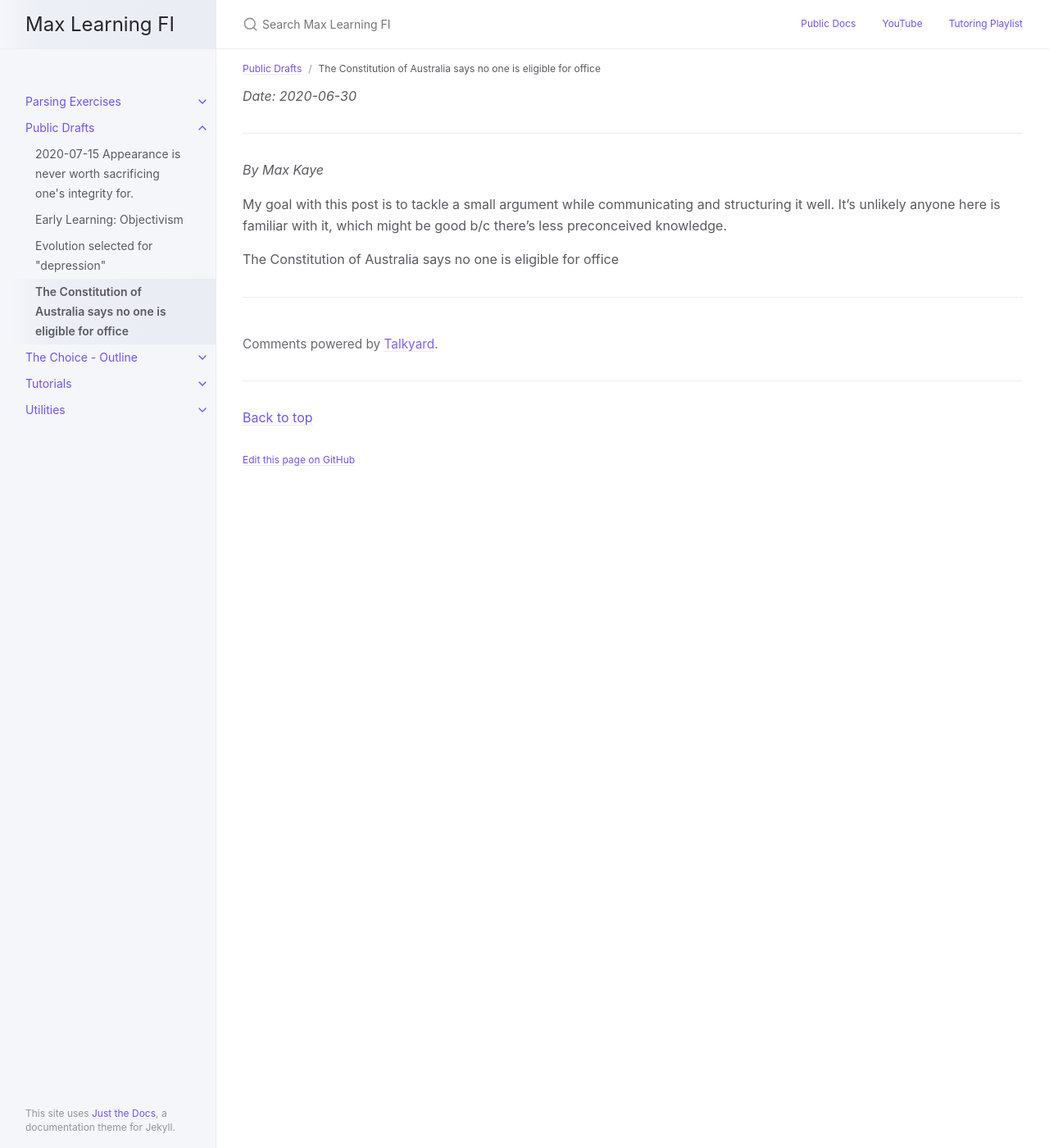
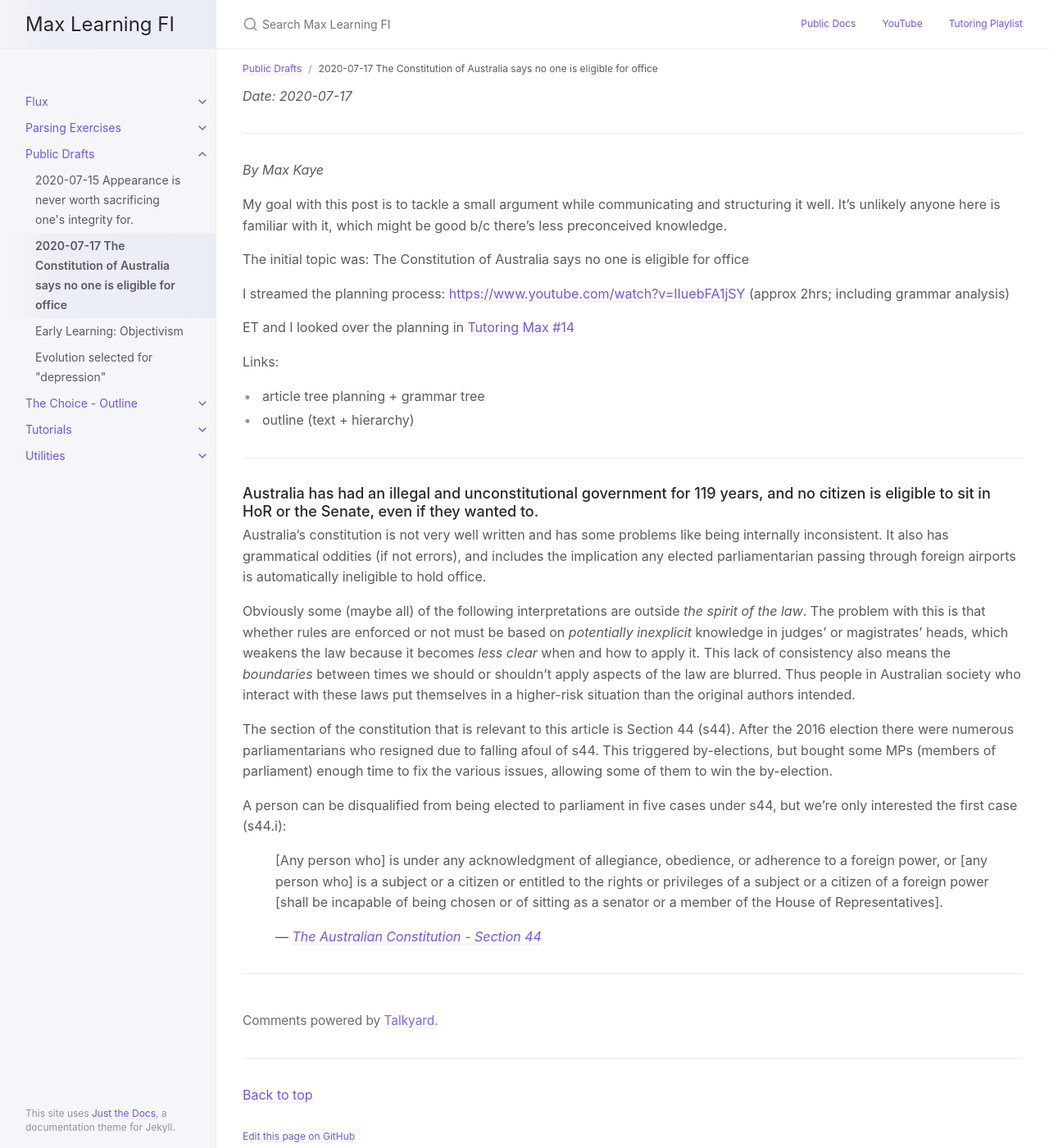
Before and after one commit to curi/fi, a Jekyll site: the page built from docs/pub-drafts/aus-constitution-contradiction.md, in a window 1280 px wide and 1400 px high. Shown: the whole window at 82% size. Built offline with Jekyll 4.4.1, drawn with Linux system fonts in a browser that asks for light colours.

```diff
--- a/docs/pub-drafts/aus-constitution-contradiction.md
+++ b/docs/pub-drafts/aus-constitution-contradiction.md
@@ -1,7 +1,7 @@
 ---
-title: The Constitution of Australia says no one is eligible for office
+title: 2020-07-17 The Constitution of Australia says no one is eligible for office
 author: Max Kaye
-date: 2020-06-30
+date: 2020-07-17
 layout: post
 parent: Public Drafts
 ---
@@ -9,4 +9,28 @@ parent: Public Drafts
 My goal with this post is to tackle a small argument while communicating and structuring it well.
 It's unlikely anyone here is familiar with it, which might be good b/c there's less preconceived knowledge.
 
-The Constitution of Australia says no one is eligible for office
+The initial topic was: The Constitution of Australia says no one is eligible for office
+
+I streamed the planning process: <https://www.youtube.com/watch?v=IIuebFA1jSY> (approx 2hrs; including grammar analysis)
+
+ET and I looked over the planning in [Tutoring Max #14](https://www.youtube.com/watch?v=lVRkRhtZ2UA&list=PLKx6lO5RmaetREa9-jt2T-qX9XO2SD0l2&index=14)
+
+Links:
+* article tree planning + grammar tree
+* outline (text + hierarchy)
+
+---
+
+### Australia has had an illegal and unconstitutional government for 119 years, and no citizen is eligible to sit in HoR or the Senate, even if they wanted to.
+
+Australia's constitution is not very well written and has some problems like being internally inconsistent. It also has grammatical oddities (if not errors), and includes the implication any elected parliamentarian passing through foreign airports is automatically ineligible to hold office.
+
+Obviously some (maybe all) of the following interpretations are outside *the spirit of the law*. The problem with this is that whether rules are enforced or not must be based on *potentially inexplicit* knowledge in judges' or magistrates' heads, which weakens the law because it becomes *less clear* when and how to apply it. This lack of consistency also means the *boundaries* between times we should or shouldn't apply aspects of the law are blurred. Thus people in Australian society who interact with these laws put themselves in a higher-risk situation than the original authors intended.
+
+The section of the constitution that is relevant to this article is Section 44 (s44). After the 2016 election there were numerous parliamentarians who resigned due to falling afoul of s44. This triggered by-elections, but bought some MPs (members of parliament) enough time to fix the various issues, allowing some of them to win the by-election.
+
+A person can be disqualified from being elected to parliament in five cases under s44, but we're only interested the first case (s44.i):
+
+> [Any person who] is under any acknowledgment of allegiance, obedience, or adherence to a foreign power, or [any person who] is a subject or a citizen or entitled to the rights or privileges of a subject or a citizen of a foreign power [shall be incapable of being chosen or of sitting as a senator or a member of the House of Representatives].
+>
+> &mdash; *[The Australian Constitution - Section 44](https://www.aph.gov.au/About_Parliament/Senate/Powers_practice_n_procedures/Constitution/chapter1/Part_IV_-_Both_Houses_of_the_Parliament)*
```
Also changed, not shown: docs/flux/index.md (added, +13 -0 lines).
